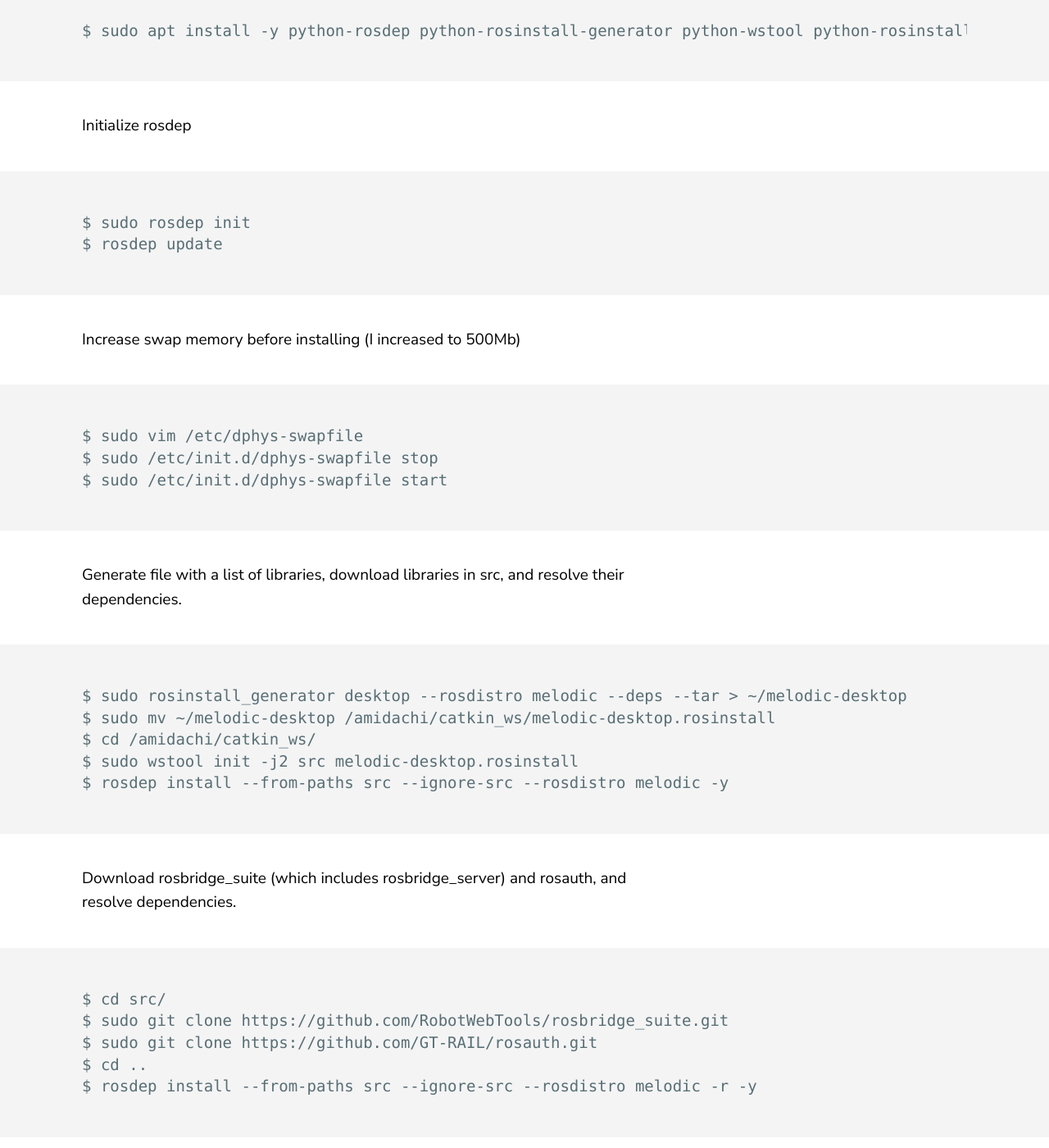
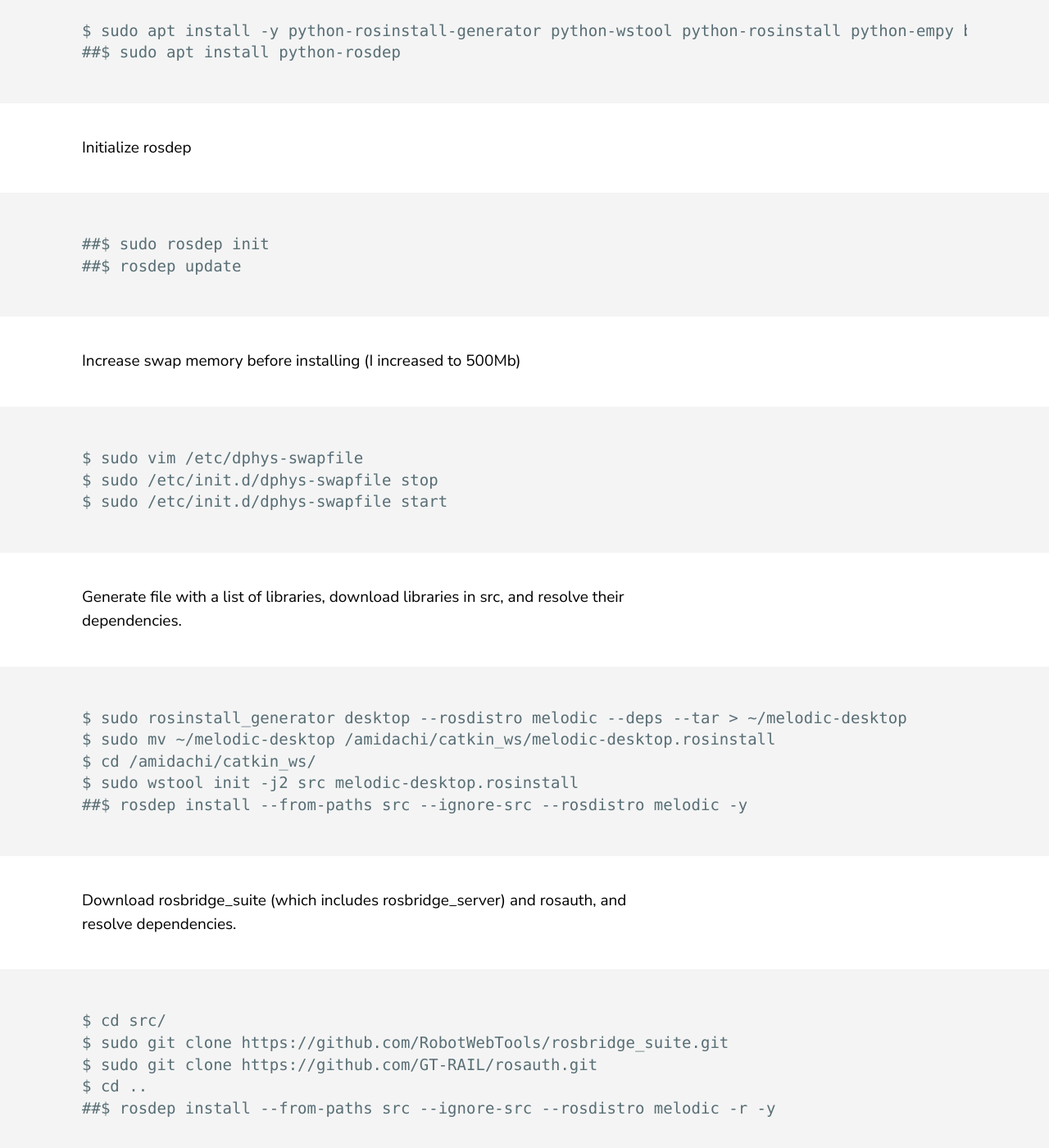
Before and after one commit to jluis9796/jluis9796.github.io, a Jekyll site: the page built from _posts/2020-05-31-manuals.markdown, in a window 1280 px wide and 1400 px high, scrolled down 5885 px. Shown: the whole window at 82% size. Built offline with Jekyll 4.4.1, drawn with Linux system fonts in a browser that asks for light colours; some of the changed text lies outside the part shown.

Commit message:
Update 2020-05-31-manuals.markdown

````diff
--- a/_posts/2020-05-31-manuals.markdown
+++ b/_posts/2020-05-31-manuals.markdown
@@ -120,18 +120,19 @@ Add ros repository and install catkin tools
 $ sudo sh -c 'echo "deb http://packages.ros.org/ros/ubuntu `lsb_release -sc` main" > /etc/apt/sources.list.d/ros-latest.list'
 $ wget http://packages.ros.org/ros.key -O - | sudo apt-key add -
 $ sudo apt-get update
-####$ sudo apt-get install python-catkin-tools
+$ sudo apt-get install python-catkin-tools
  ```
 
 Install ros libraries
 ```
-$ sudo apt install -y python-rosdep python-rosinstall-generator python-wstool python-rosinstall python-empy build-essential cmake
+$ sudo apt install -y python-rosinstall-generator python-wstool python-rosinstall python-empy build-essential cmake
+##$ sudo apt install python-rosdep
 ```
 
 Initialize rosdep
 ```
-$ sudo rosdep init
-$ rosdep update
+##$ sudo rosdep init
+##$ rosdep update
 ```
 
 Increase swap memory before installing (I increased to 500Mb)
@@ -147,7 +148,7 @@ $ sudo rosinstall_generator desktop --rosdistro melodic --deps --tar > ~/melodic
 $ sudo mv ~/melodic-desktop /amidachi/catkin_ws/melodic-desktop.rosinstall
 $ cd /amidachi/catkin_ws/
 $ sudo wstool init -j2 src melodic-desktop.rosinstall
-$ rosdep install --from-paths src --ignore-src --rosdistro melodic -y
+##$ rosdep install --from-paths src --ignore-src --rosdistro melodic -y
 ```
 
 Download rosbridge_suite (which includes rosbridge_server) and rosauth, and resolve dependencies.
@@ -156,7 +157,7 @@ $ cd src/
 $ sudo git clone https://github.com/RobotWebTools/rosbridge_suite.git
 $ sudo git clone https://github.com/GT-RAIL/rosauth.git
 $ cd ..
-$ rosdep install --from-paths src --ignore-src --rosdistro melodic -r -y
+##$ rosdep install --from-paths src --ignore-src --rosdistro melodic -r -y
 ```
 
 Build the libraries and run the server to check it works
````
